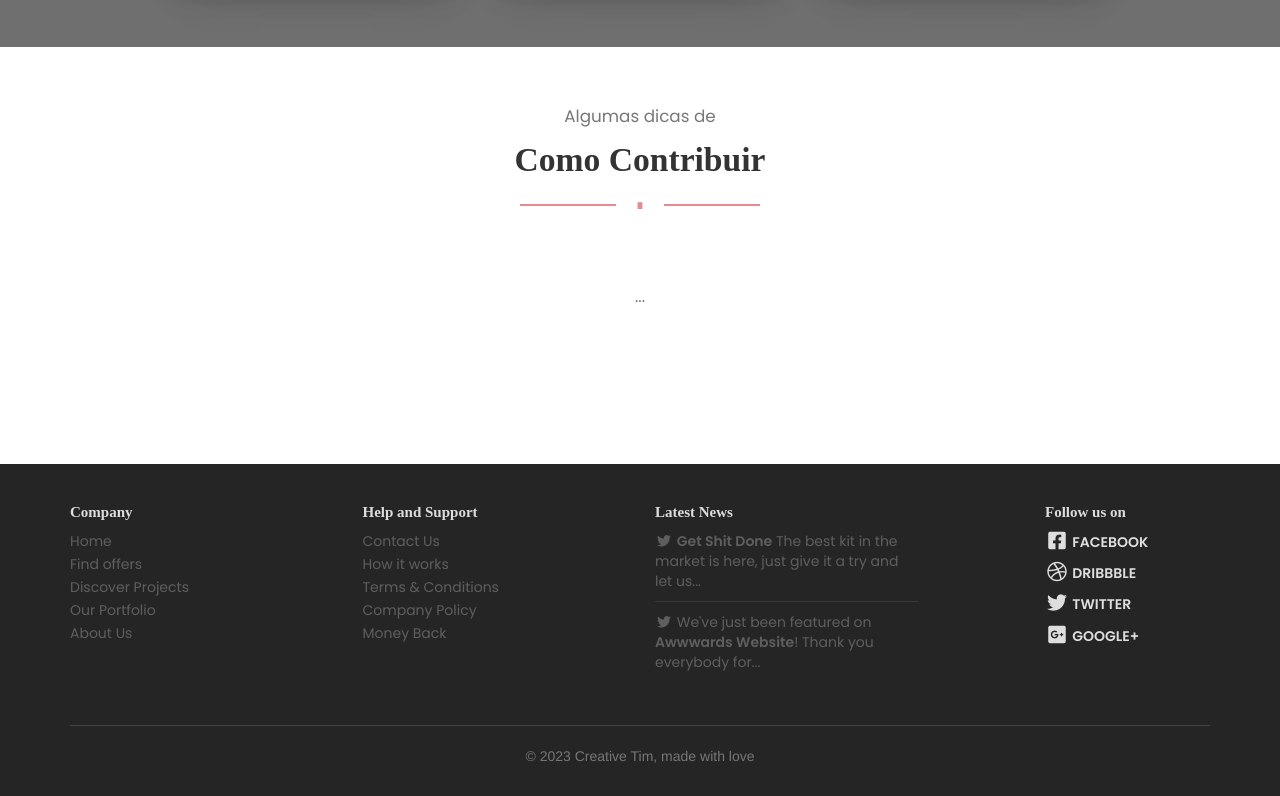
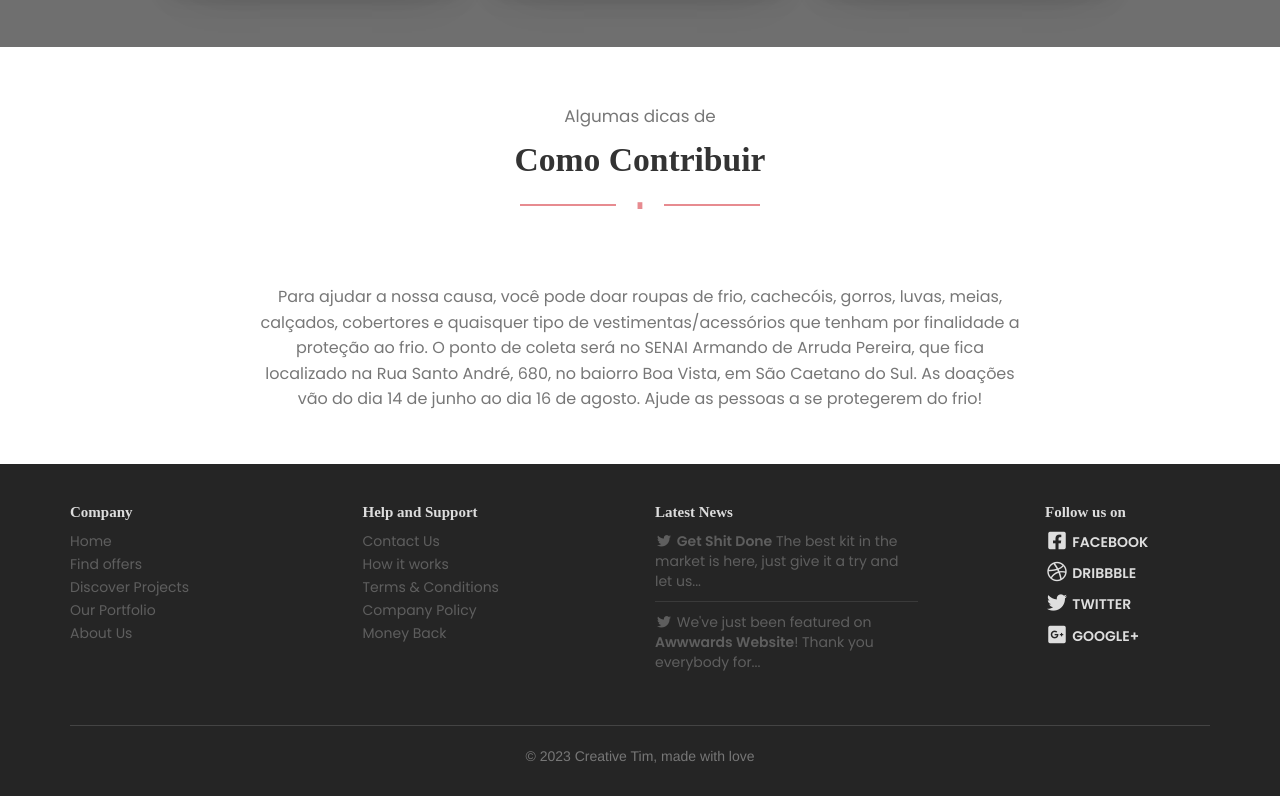
Before and after one commit to wb0gabriel/CampanhaDoAgasalho2023, a plain HTML site: page index.html in a window 1280 px wide. Shown: the part 2101-2897 px from the top of the page. Drawn offline with Linux system fonts and the light colour scheme; some packages are replaced by stand-ins of ours; files that its build step writes are made by us from their sources; files whose address does not match are found by name; a web font is replaced by a local one.

Commit message:
Update index.html
Adiciona texto ao campo "Algumas dicas de como contribuir". Idealização das imagens continua.

```diff
--- a/index.html
+++ b/index.html
@@ -223,7 +223,11 @@
             <div class="tab-content">
                 <div class="tab-pane active" id="testimonial1">
                     <p class="description">
-                        ...
+                         Para ajudar a nossa causa, você pode doar roupas de frio, cachecóis, gorros, luvas, meias,
+                        calçados, cobertores e quaisquer tipo de vestimentas/acessórios que tenham por finalidade a
+                        proteção ao frio. O ponto de coleta será no SENAI Armando de Arruda Pereira, que fica localizado
+                        na Rua Santo André, 680, no baiorro Boa Vista, em São Caetano do Sul. As doações vão do dia 14
+                        de junho ao dia 16 de agosto. Ajude as pessoas a se protegerem do frio!
                     </p>
                 </div>
             </div>
```
